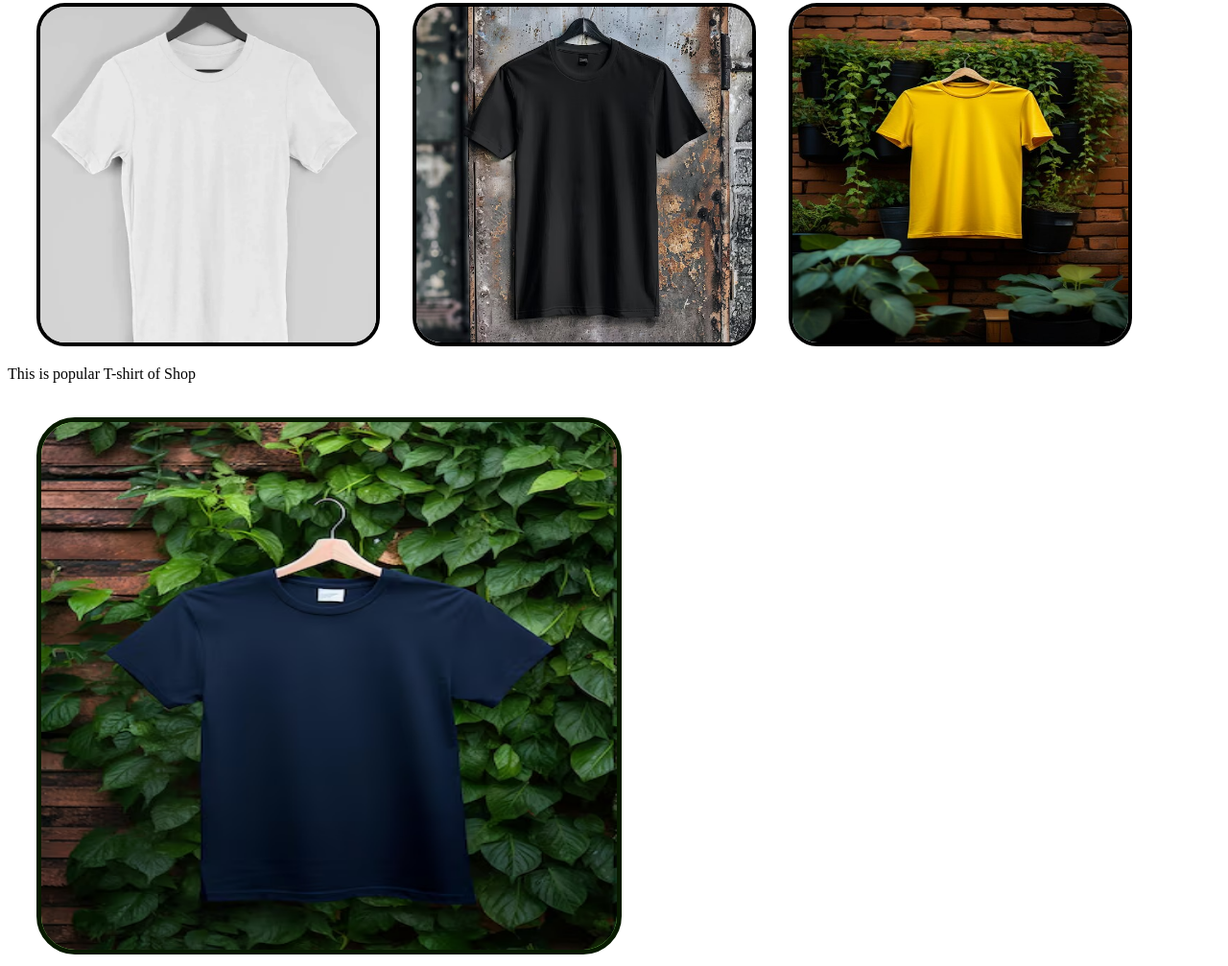
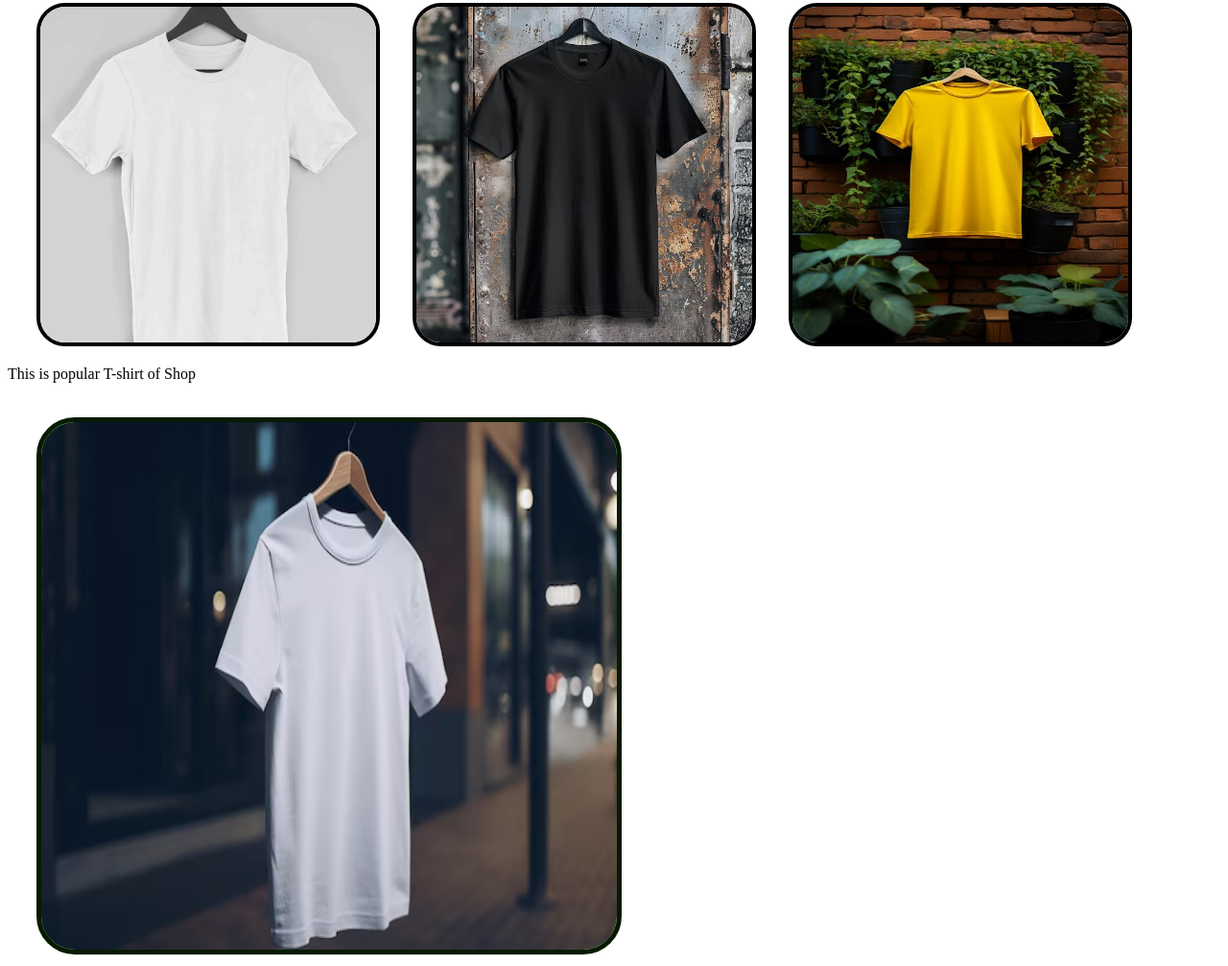
Before and after one commit to Rutikkobarne01/Webpage-and-Businesses-idea, a plain HTML site: page index.html in a window 1280 px wide. Shown: the part 125-1132 px from the top of the page at 96% size. Drawn offline with Linux system fonts and the light colour scheme.

Commit message:
new image added

```diff
--- a/index.html
+++ b/index.html
@@ -32,7 +32,7 @@
     <img src="yellow.jpg" class="shirt"/>
 
     <p>This is popular T-shirt of Shop</p>
-    <img src="blue.avif" class="famous"/>
+     <img src="White.shirt.avif" class="famous"/>
 
 </body>
 </html>
```
